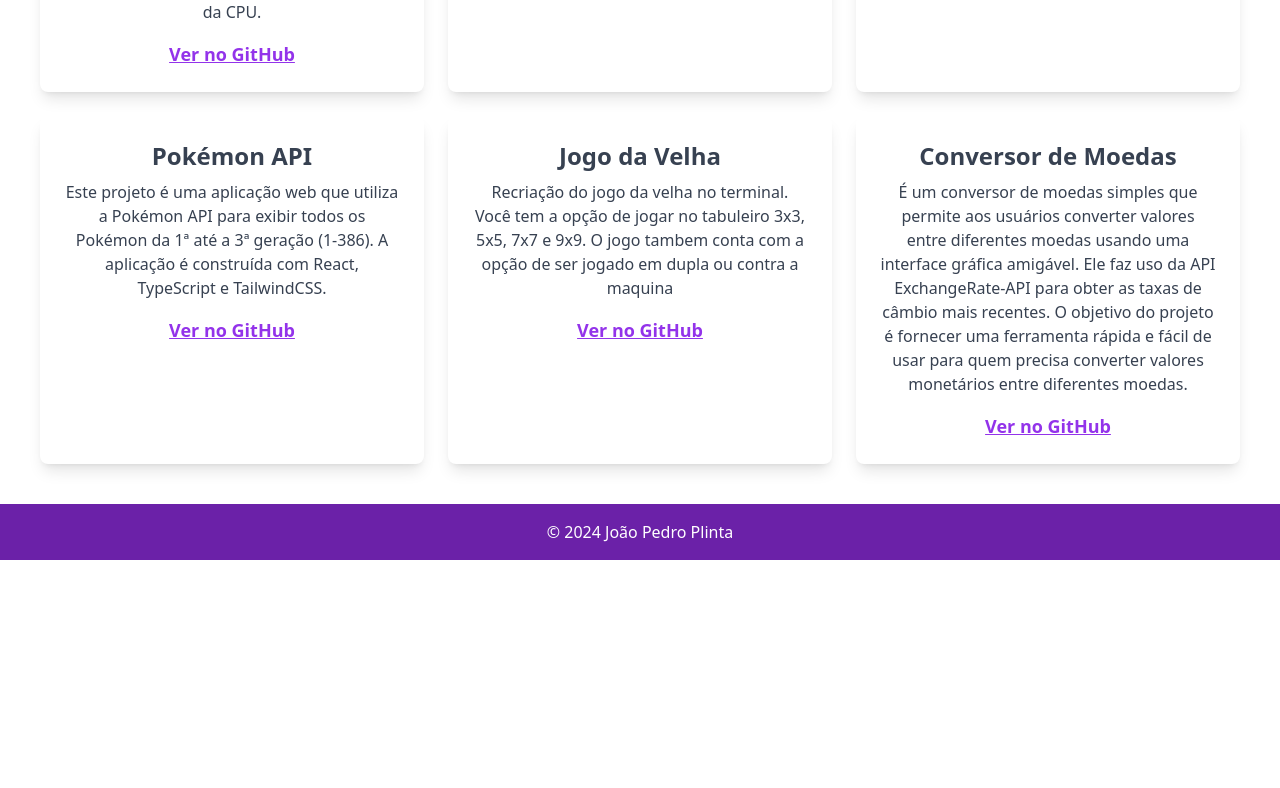
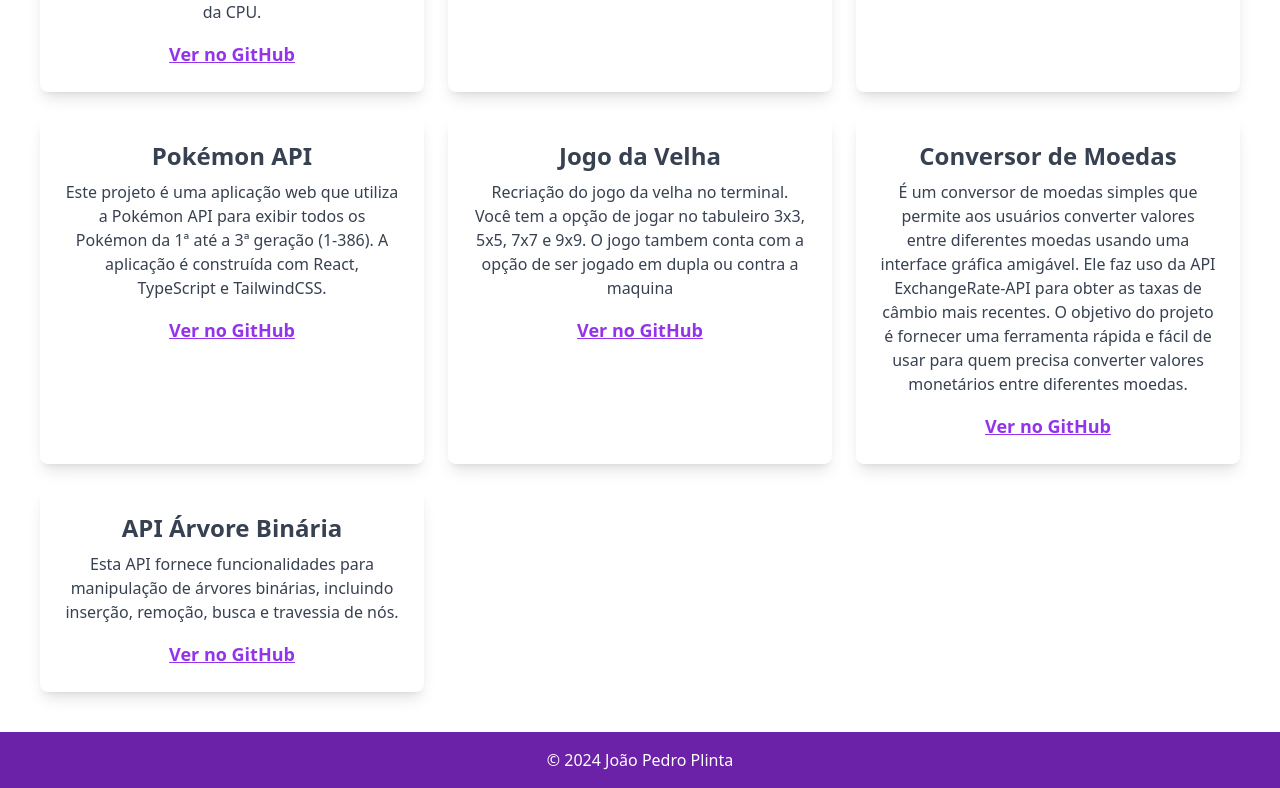
Before and after one commit to joaopedroplinta/portfolio_react, a React (Vite) app: page /projects in a window 1280 px wide. Shown: the part 712-1500 px from the top of the page. Before the commit the page ends 1272 px from the top, so only its background shows below. Built offline with nearby package versions, Linux system fonts and the light colour scheme.

Commit message:
feat: Add um projeto

```diff
--- a/src/pages/Projects.tsx
+++ b/src/pages/Projects.tsx
@@ -1,3 +1,4 @@
+import { title } from 'framer-motion/client';
 import React from 'react';
 
 interface ProjectsProps {
@@ -50,6 +51,11 @@ const Projects: React.FC<ProjectsProps> = ({ isDarkMode }) => {
       title: "Conversor de Moedas",
       description: "É um conversor de moedas simples que permite aos usuários converter valores entre diferentes moedas usando uma interface gráfica amigável. Ele faz uso da API ExchangeRate-API para obter as taxas de câmbio mais recentes. O objetivo do projeto é fornecer uma ferramenta rápida e fácil de usar para quem precisa converter valores monetários entre diferentes moedas.",
       link: "https://github.com/joaopedroplinta/cambio_moeda"
+    },
+    {
+      title: "API Árvore Binária",
+      description: "Esta API fornece funcionalidades para manipulação de árvores binárias, incluindo inserção, remoção, busca e travessia de nós.",
+      link: "https://github.com/joaopedroplinta/api-arvore_binaria"
     }
   ];
 
```
